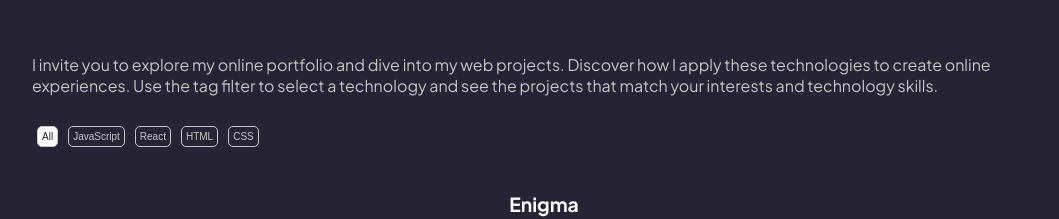
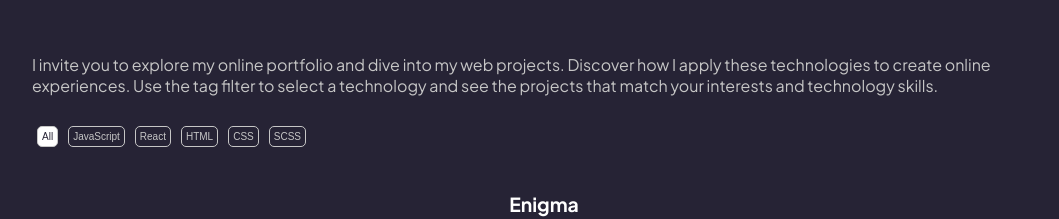
Before and after one commit to lucastamburlini/portfolio, a React (Vite) app: page / in a window 1280 px wide. Shown: the part 2420-2639 px from the top of the page, without its empty margins (96-1155 px from the left). Built offline with nearby package versions, Linux system fonts and the light colour scheme.

Commit message:
add button

```diff
--- a/src/components/Projects/Projects.jsx
+++ b/src/components/Projects/Projects.jsx
@@ -95,6 +95,12 @@ const Projects = () => {
         >
           CSS
         </button>
+        <button
+          className={activeTag === "SCSS" ? "active" : ""}
+          onClick={() => handleFilterChange("SCSS")}
+        >
+          SCSS
+        </button>
       </div>
 
       {listProjects.map(
```
